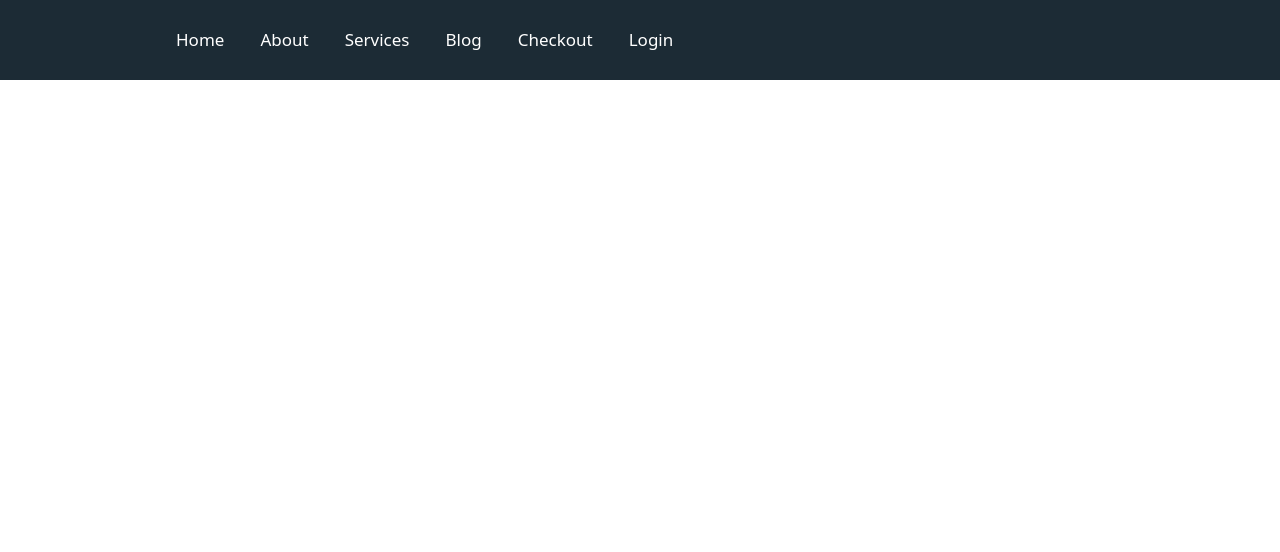
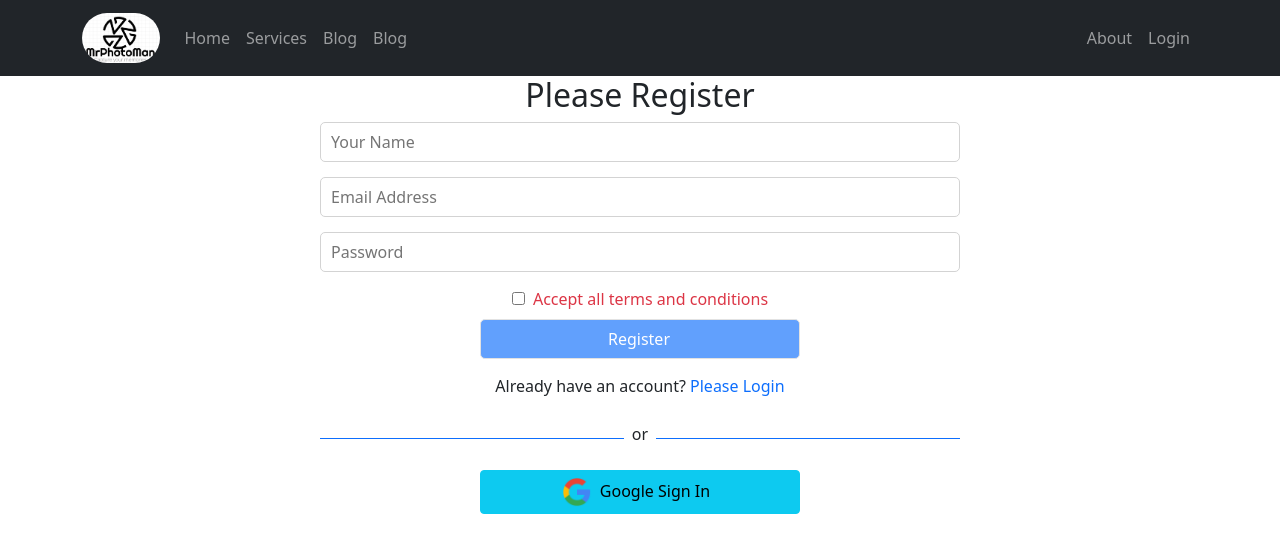
Before and after one commit to foadtkf/Mr-PhotoMan, a React (Create React App) app: page /signup in a window 1280 px wide. Shown: the top 552 px of the page. Built offline with nearby package versions, Linux system fonts and the light colour scheme; no server answers.

Commit message:
authentication added

```diff
--- a/src/App.js
+++ b/src/App.js
@@ -9,6 +9,8 @@ import 'bootstrap/dist/css/bootstrap.min.css';
 import Services from './components/Services/Services';
 import Blog from './components/Blog/Blog';
 import Checkout from './components/Checkout/Checkout';
+import Login from './components/Login/Login';
+import Signup from './components/Signup/Signup';
 
 function App() {
   return (
@@ -20,6 +22,8 @@ function App() {
       <Route path='/services' element={<Services></Services>}></Route>
       <Route path='/blog' element={<Blog></Blog>}></Route>
       <Route path='/checkout' element={<Checkout></Checkout>}></Route>
+      <Route path='/login' element={<Login></Login>}></Route>
+      <Route path='/signup' element={<Signup></Signup>}></Route>
 
     </Routes>
     </div>
--- a/src/components/CustomLink/CustomLink.js
+++ /dev/null
@@ -1,16 +0,0 @@
-import React from "react";
-import { Link, useMatch, useResolvedPath } from "react-router-dom";
-
-const CustomLink = ({ children, to, ...props }) => {
-  let resolved = useResolvedPath(to);
-  let match = useMatch({ path: resolved.pathname, end: true });
-  return (
-    <div>
-      <Link style={{ color: match ? "rgb(34 197 94)" : "white" }} to={to} {...props}>
-        {children}
-      </Link>
-    </div>
-  );
-};
-
-export default CustomLink;
--- a/src/components/Header/Header.js
+++ b/src/components/Header/Header.js
@@ -1,10 +1,11 @@
 import { signOut } from "firebase/auth";
 import React from "react";
 import { useAuthState } from "react-firebase-hooks/auth";
-import { Container, Nav, Navbar, NavDropdown } from 'react-bootstrap';
+import { Container, Nav, Navbar} from 'react-bootstrap';
 import auth from "../../firebase.init";
-import CustomLink from "../CustomLink/CustomLink";
 import "./Header.css";
+import { Link } from 'react-router-dom';
+import logo from '../logo.png'
 const Header = () => {
   const [user] = useAuthState(auth);
 
@@ -12,25 +13,35 @@ const Header = () => {
     signOut(auth);
   };
   return (
+    <>
+            <Navbar collapseOnSelect expand="lg" sticky='top' bg="dark" variant="dark">
+                <Container>
+                    <Navbar.Brand as={Link} to="/">
+                        <img height={50} src={logo} alt="" className="rounded-pill"/>
+                    </Navbar.Brand>
+                    <Navbar.Toggle aria-controls="responsive-navbar-nav" />
+                    <Navbar.Collapse id="responsive-navbar-nav">
+                        <Nav className="me-auto">
+                            <Nav.Link as={Link} to="home">Home</Nav.Link>
+                            <Nav.Link as={Link} to="/services">Services</Nav.Link>
+                            <Nav.Link as={Link} to="/blog">Blog</Nav.Link>
+                            <Nav.Link as={Link} to="/checkout">Blog</Nav.Link>
 
-    <div>
-
-      <nav className="header">
-        <div className= "active-link">
-          <CustomLink to="/">Home</CustomLink>
-          <CustomLink to="/about">About</CustomLink>
-          <CustomLink to="/services">Services</CustomLink>
-          <CustomLink to="/blog">Blog</CustomLink>
-          <CustomLink to="/checkout">Checkout</CustomLink>
-          {user ? (
-            <button className="signout" onClick={handleSignOut}>Sign out</button>
-          ) : (
-            <CustomLink to="/login">Login</CustomLink>
-          )}
-
-        </div>
-      </nav>
-    </div>
+                        </Nav>
+                        <Nav>
+                            <Nav.Link as={Link} to="about">About</Nav.Link>
+                            {
+                                user ?
+                                    <button className='btn btn-link text-white text-decoration-none' onClick={handleSignOut}>sign out</button>
+                                :
+                                <Nav.Link as={Link} to="login">
+                                Login
+                            </Nav.Link>}
+                        </Nav>
+                    </Navbar.Collapse>
+                </Container>
+            </Navbar>
+        </>
   );
 };
 
--- a/src/components/Signup/Signup.js
+++ b/src/components/Signup/Signup.js
@@ -53,8 +53,7 @@ const Signup = () => {
 
                 <input type="password" name="password" id="" placeholder='Password' required />
                 <input onClick={() => setAgree(!agree)} type="checkbox" name="terms" id="terms" />
-                {/* <label className={agree ? 'ps-2': 'ps-2 text-danger'} htmlFor="terms">Accept Genius Car Terms and Conditions</label> */}
-                <label className={`ps-2 ${agree ? '' : 'text-danger'}`} htmlFor="terms">Accept Genius Car Terms and Conditions</label>
+                <label className={`ps-2 ${agree ? '' : 'text-danger'}`} htmlFor="terms">Accept all terms and conditions</label>
                 <input
                     disabled={!agree}
                     className='w-50 mx-auto btn btn-primary mt-2'
--- a/src/components/Utilities/SocialLogin/SocialLogin.js
+++ b/src/components/Utilities/SocialLogin/SocialLogin.js
@@ -1,28 +1,25 @@
 import React from 'react';
-import google from '../../../images/google.png';
-import facebook from '../../../images/facebook.png';
-import github from '../../../images/github.png';
-import { useSignInWithGithub, useSignInWithGoogle } from 'react-firebase-hooks/auth';
+import google from './google.png';
+import {useSignInWithGoogle } from 'react-firebase-hooks/auth';
 import auth from '../../../firebase.init';
 import { useNavigate } from 'react-router-dom';
 import Loading from '../Loading/Loading';
 
 const SocialLogin = () => {
     const [signInWithGoogle, user, loading, error] = useSignInWithGoogle(auth);
-    const [signInWithGithub, user1, loading1, error1] = useSignInWithGithub(auth);
     const navigate = useNavigate();
 
     let errorElement;
 
-    if(loading || loading1){
+    if(loading){
         return <Loading></Loading>
     }
 
-    if (error || error1) {
-        errorElement = <p className='text-danger'>Error: {error?.message} {error1?.message}</p>
+    if (error) {
+        errorElement = <p className='text-danger'>Error: {error?.message}</p>
     }
 
-    if (user || user1) {
+    if (user) {
         navigate('/home');
     }
 
@@ -41,16 +38,6 @@ const SocialLogin = () => {
                     <img style={{ width: '30px' }} src={google} alt="" />
                     <span className='px-2'>Google Sign In</span>
                 </button>
-                {/* <button className='btn btn-info w-50 d-block mx-auto my-2'>
-                    <img style={{ width: '30px' }} src={facebook} alt="" />
-                    <span className='px-2'>Facebook Sign In</span>
-                </button>
-                <button
-                    onClick={() => signInWithGithub()}
-                    className='btn btn-info w-50 d-block mx-auto'>
-                    <img style={{ width: '30px' }} src={github} alt="" />
-                    <span className='px-2'>Github Sign In</span>
-                </button> */}
             </div>
         </div>
     );
```
Also changed, not shown: src/components/Utilities/SocialLogin/google.png (added), src/components/logo.png (added).
